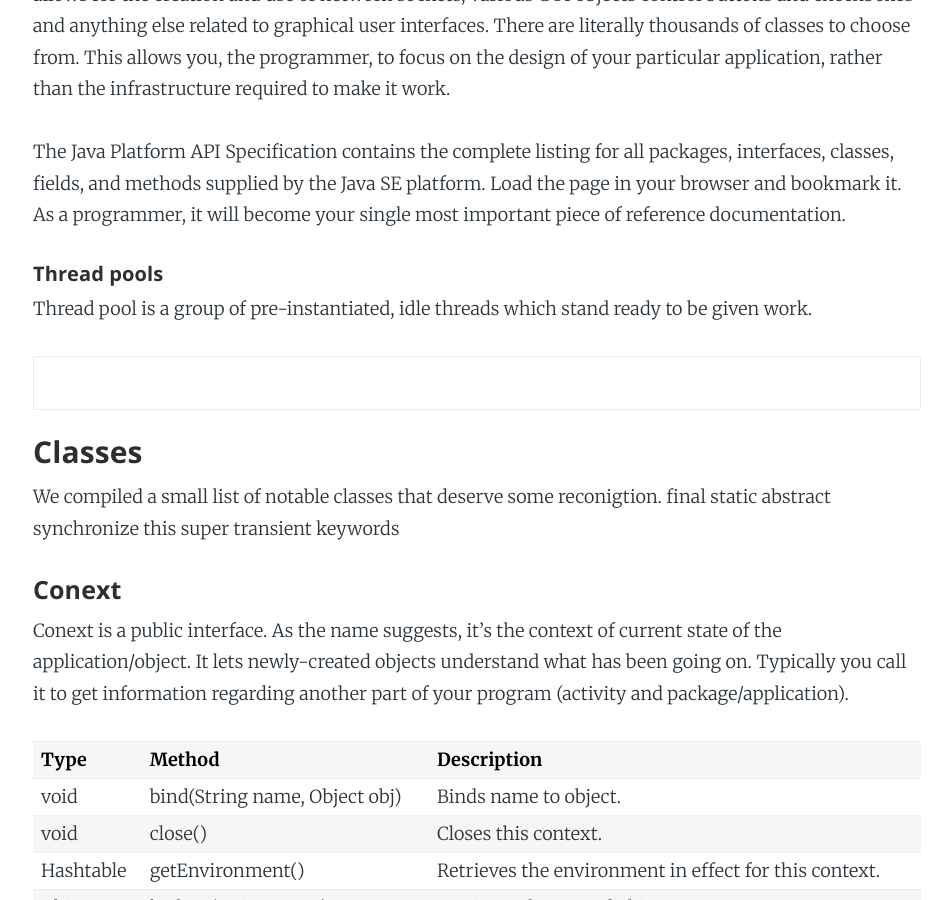
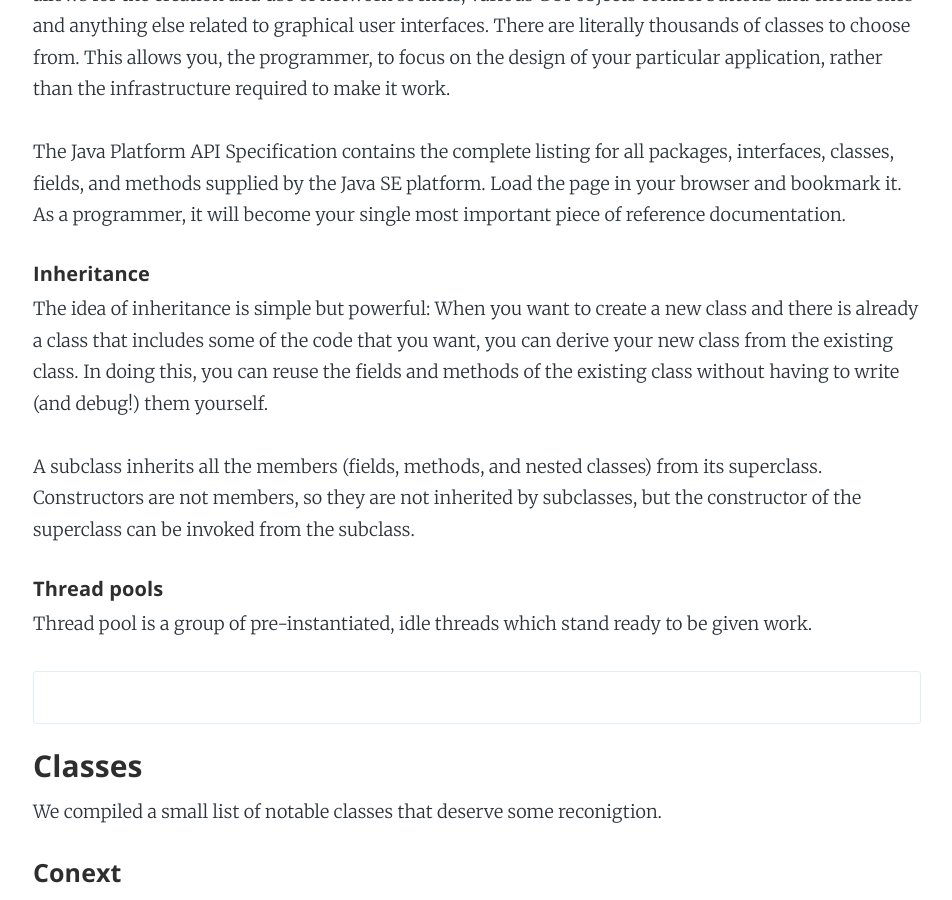
Before and after one commit to Carpk/ShawnKlein, a Jekyll site: the page built from _posts/2016-08-10-java-basics.md, in a window 1280 px wide and 900 px high, scrolled down 4684 px. Shown: the whole window, without its empty margins (163-1115 px from the left). Built offline with Jekyll 4.4.1, drawn with Linux system fonts in a browser that asks for light colours; nearby versions of some CDN libraries; some web fonts are replaced; Markdown is read by kramdown in place of the engine named in the settings; some of the changed text lies outside the part shown.

Commit message:
add section for inheritance in Java-Basics post

`````diff
--- a/_posts/2016-08-10-java-basics.md
+++ b/_posts/2016-08-10-java-basics.md
@@ -167,6 +167,12 @@ The Java platform provides an enormous class library (a set of packages) suitabl
 
 The Java Platform API Specification contains the complete listing for all packages, interfaces, classes, fields, and methods supplied by the Java SE platform. Load the page in your browser and bookmark it. As a programmer, it will become your single most important piece of reference documentation.
 
+###### Inheritance
+
+The idea of inheritance is simple but powerful: When you want to create a new class and there is already a class that includes some of the code that you want, you can derive your new class from the existing class. In doing this, you can reuse the fields and methods of the existing class without having to write (and debug!) them yourself.
+
+A subclass inherits all the members (fields, methods, and nested classes) from its superclass. Constructors are not members, so they are not inherited by subclasses, but the constructor of the superclass can be invoked from the subclass.
+
 ###### Thread pools
 
 Thread pool is a group of pre-instantiated, idle threads which stand ready to be given work.
@@ -178,7 +184,6 @@ Thread pool is a group of pre-instantiated, idle threads which stand ready to be
 ### Classes
 
 We compiled a small list of notable classes that deserve some reconigtion.
-final static abstract synchronize this super transient  keywords
 
 #### Conext
 
@@ -220,7 +225,6 @@ Conext is a public interface. As the name suggests, it's the context of current
 
 Thread is a public class. A thread is a thread of execution in a program. The JVM allows an application to have multiple threads running concurrently.
 
-
 <table style="width:100%">
   <tr>
     <th>Type</th>
@@ -248,6 +252,9 @@ Thread is a public class. A thread is a thread of execution in a program. The JV
     <td>Retrieves the named object.</td>
   </tr>
 </table>
+
+
+
 
 #### Object
 
@@ -291,6 +298,9 @@ The `Object` class is the root of the class hierarchy.
   </tr>
 </table>
 
+
+
+
 #### HttpURLConnection
 
 The `HttpURLConnection` is a `public abstract class`. Each instance is used to make a single request, but the underlying network connection to the HTTP server may be transparently shared by other instances.
@@ -322,6 +332,9 @@ The `HttpURLConnection` is a `public abstract class`. Each instance is used to m
     <td>Indicates if the connection is going through a proxy.</td>
   </tr>
 </table>
+
+
+
 
 #### URLConnection
 
@@ -371,6 +384,8 @@ connection.setRequestProperty("Accept-Charset", charset);
 InputStream response = connection.getInputStream();
 ````
 
+
+
 #### OutputStream
 
 The `OutputStream` is a `public abstract class`. part of the java.io package. This abstract class is the superclass of all classes representing an output stream of bytes.
@@ -398,6 +413,9 @@ The `OutputStream` is a `public abstract class`. part of the java.io package. Th
   </tr>
 </table>
 
+
+
+
 #### Reader
 
 The `Reader` is a `public abstract class`, found in the `java.io` package. Abstract class for reading character streams. The only methods that a subclass must implement are read(char[], int, int) and close(). Most subclasses, however, will override some of the methods defined here in order to provide higher efficiency, additional functionality, or both.
@@ -424,6 +442,9 @@ The `Reader` is a `public abstract class`, found in the `java.io` package. Abstr
     <td>Tells whether this stream is ready to be read.</td>
   </tr>
 </table>
+
+
+
 
 #### Thread
 
`````
Also changed, not shown: other parts of _posts/2016-08-10-java-basics.md (+4 -4 lines).
